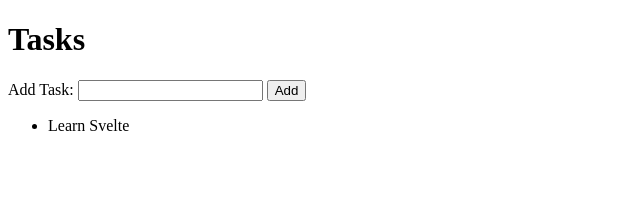
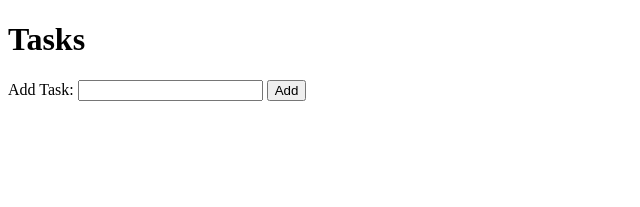
Before and after one commit to Frontend-Hire/todo-app-svelte-tdd-typescript, a SvelteKit app: page / in a window 1280 px wide. Shown: the top 207 px of the page, without its empty margins (0-640 px from the left). Built offline with nearby package versions, Linux system fonts and the light colour scheme.

Commit message:
feat: checkpoint

```diff
--- a/src/routes/+page.svelte
+++ b/src/routes/+page.svelte
@@ -8,29 +8,31 @@
     priority?: Priority;
   };
 
-  let tasks: Task[] = [
-    {
-      id: 1,
-      title: 'Learn Svelte',
-      isCompleted: true,
-      priority: 'p1',
-    },
-  ];
+  let tasks: Task[] = [];
 
   let taskName = '';
 
   const addTask = () => {
+    const trimmedTaskName = taskName.trim();
+
+    if (!trimmedTaskName) return;
+
     tasks = [
       ...tasks,
-      { id: new Date().getTime(), title: taskName, isCompleted: false },
+      { id: new Date().getTime(), title: trimmedTaskName, isCompleted: false },
     ];
+    taskName = '';
+  };
+
+  const onKeydown = (e: KeyboardEvent) => {
+    if (e.key === 'Enter') addTask();
   };
 </script>
 
 <div>
   <h1>Tasks</h1>
   <label for="task-input">Add Task: </label>
-  <input id="task-input" bind:value={taskName} />
+  <input id="task-input" bind:value={taskName} on:keydown={onKeydown} />
   <button on:click={addTask}>Add</button>
   <ul>
     {#each tasks as task (task.id)}
```
Also changed, not shown: 1 other file (tests, documents, lock files or other folders).
